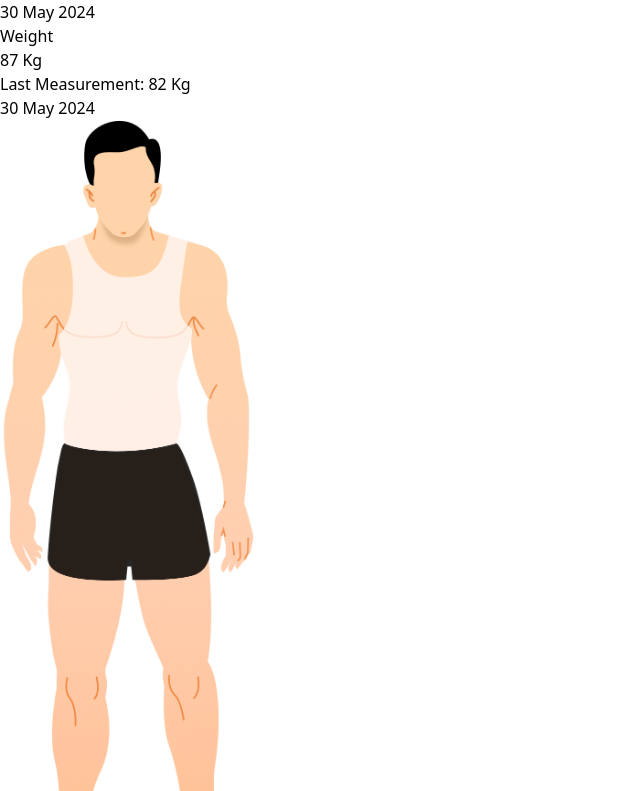
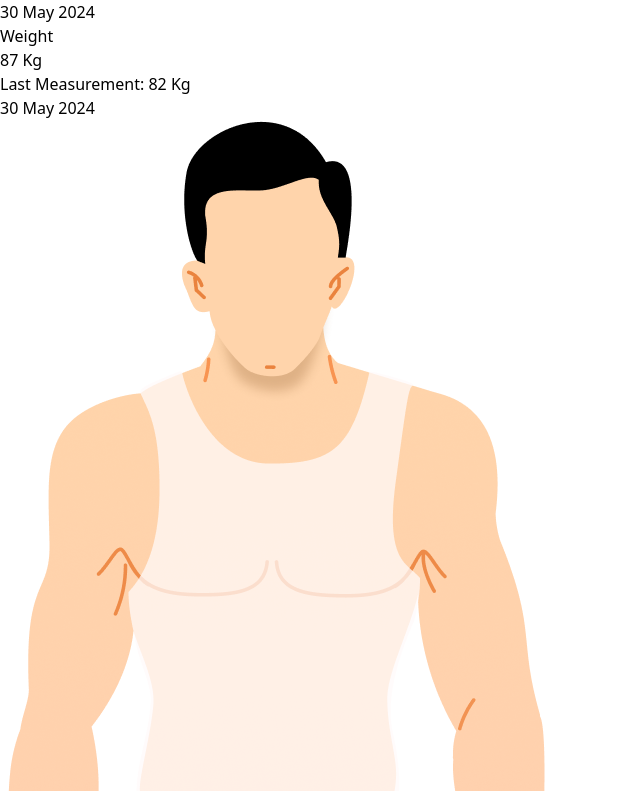
Before and after one commit to the-capital-hub/medibank-doctor-web, a React (Vite) app: page /consultation/vitals in a window 1280 px wide. Shown: the part 3409-4200 px from the top of the page, without its empty margins (0-640 px from the left). Built offline with nearby package versions, Linux system fonts and the light colour scheme.

Commit message:
Model in BMI&Vitals

```diff
--- a/src/components/Vitals&BMI.jsx
+++ b/src/components/Vitals&BMI.jsx
@@ -194,7 +194,7 @@ const Diagnostics = () => {
 								</div>
 								<div className="relative w-1/4 h-96">
 									<div className="absolute right-0 w-full h-full flex items-center justify-center">
-										<Avatar className="w-full h-full rounded-none">
+										{/* <Avatar className="w-full h-full rounded-none">
 											<AvatarImage
 												src={`/src/Images/BMIBOY.png`}
 												width={256}
@@ -203,7 +203,12 @@ const Diagnostics = () => {
 												alt="Body measurements"
 											/>
 											<AvatarFallback>BMI Model</AvatarFallback>
-										</Avatar>
+										</Avatar> */}
+										<img
+											src="../Images/BMIBOY.png"
+											className="w-[100%] h-full"
+											alt="BMI Model"
+										/>
 									</div>
 								</div>
 								<div className="space-y-4 w-1/3">
```
